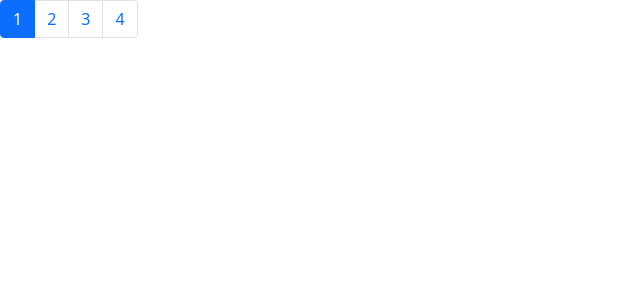
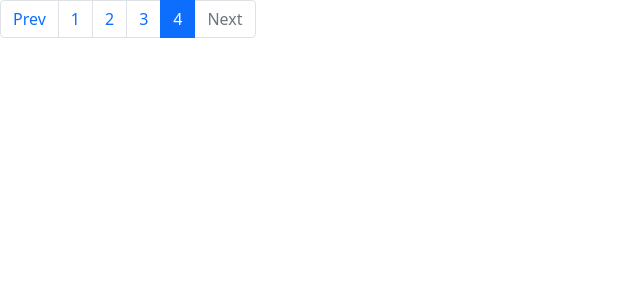
Before and after one commit to Deadras14/pages, an Angular app: page / in a window 1280 px wide. Shown: the top 300 px of the page, without its empty margins (0-640 px from the left). Built offline with nearby package versions, Linux system fonts and the light colour scheme.

Commit message:
Conditionally Disabling Buttons

```diff
--- a/src/app/app.component.html
+++ b/src/app/app.component.html
@@ -1,5 +1,11 @@
 <nav>
   <ul class="pagination">
+    <li
+      class="page-item"
+      [ngClass]="{ disabled: currentPage === 0 }"
+    >
+      <a class="page-link">Prev</a>
+    </li>
     <li
       class="page-item"
       [ngClass]="{ active: i === currentPage }"
@@ -7,5 +13,11 @@
     >
       <a class="page-link">{{ i + 1 }}</a>
     </li>
+    <li
+      class="page-item"
+      [ngClass]="{ disabled: currentPage === images.length - 1 }"
+    >
+      <a class="page-link">Next</a>
+    </li>
   </ul>
 </nav>
--- a/src/app/app.component.ts
+++ b/src/app/app.component.ts
@@ -6,7 +6,7 @@
   styleUrls: ['./app.component.css']
 })
 export class AppComponent {
-  currentPage = 0;
+  currentPage = 3;
   images = [
       {
         title: 'At the Beach',
```
